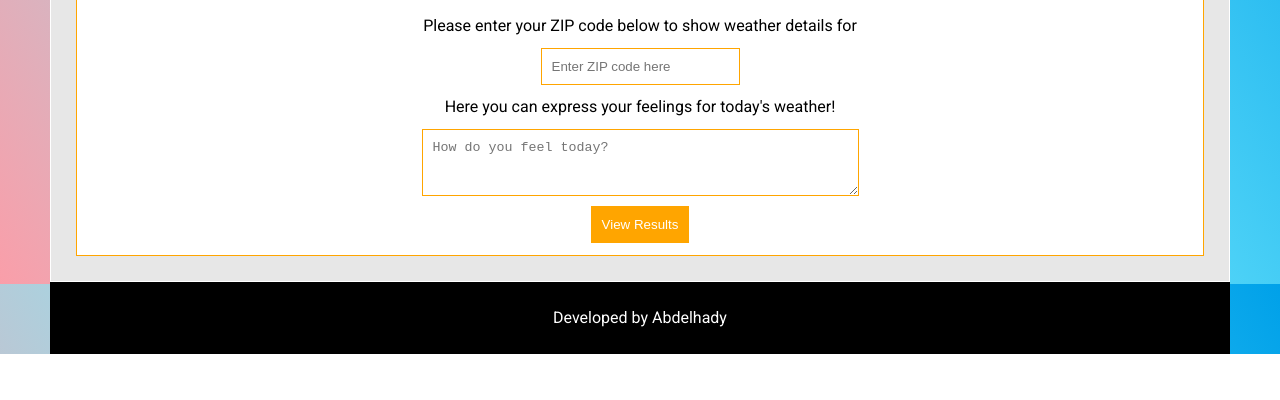
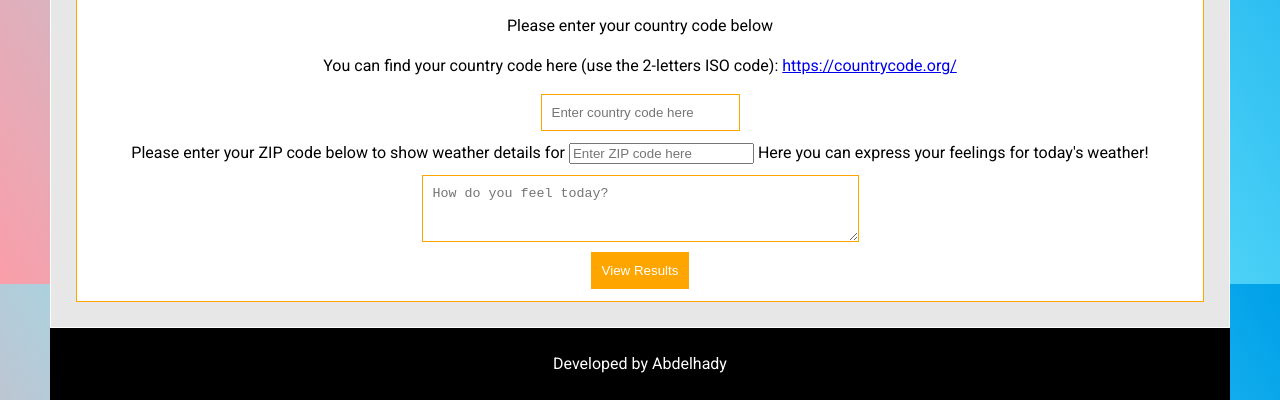
Before and after one commit to h2o-creator/node-weather-journal, a website: page public_html/index.html in a window 1280 px wide. Shown: the part 516-916 px from the top of the page. Before the commit the page ends 870 px from the top, so only its background shows below. Drawn offline with Linux system fonts and the light colour scheme; a web font is replaced by a local one.

Commit message:
Add more input and output options

```diff
--- a/public_html/index.html
+++ b/public_html/index.html
@@ -49,8 +49,11 @@
             <section id="section-input" class="section">
                 <img src="img/cloud-icon.png" width="200px" height="120px">
                 <h2>Your Options</h2>
+                <label for="country-code">Please enter your country code below</label>
+                <p>You can find your country code here (use the 2-letters ISO code): <a href="https://countrycode.org/">https://countrycode.org/</a></p>
+                <input type="text" id="country-code" placeholder="Enter country code here">
                 <label for="zip">Please enter your ZIP code below to show weather details for</label>
-                <input type="text" id="zip" placeholder="Enter ZIP code here">
+                <input type="number" id="zip" placeholder="Enter ZIP code here">
                 <label for="feelings">Here you can express your feelings for today's weather!</label>
                 <textarea type="text" id="feelings" placeholder="How do you feel today?" rows="3" cols="50"></textarea>
                 <button id="generate">View Results</button>
@@ -62,6 +65,8 @@
                 <h2>Result</h2>
                 <!-- Output data dynamically updated by JavaScript -->
                 <div id="entryHolder">
+                    <div id="country"></div>
+                    <div id="city"></div>
                     <div id="date"></div>
                     <div id="temp"></div>
                     <div id="content"></div>
```
